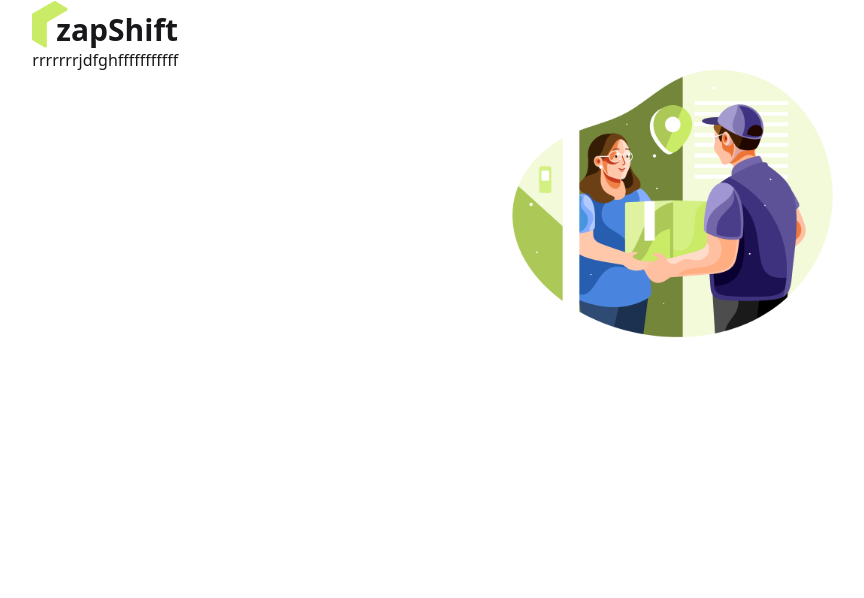
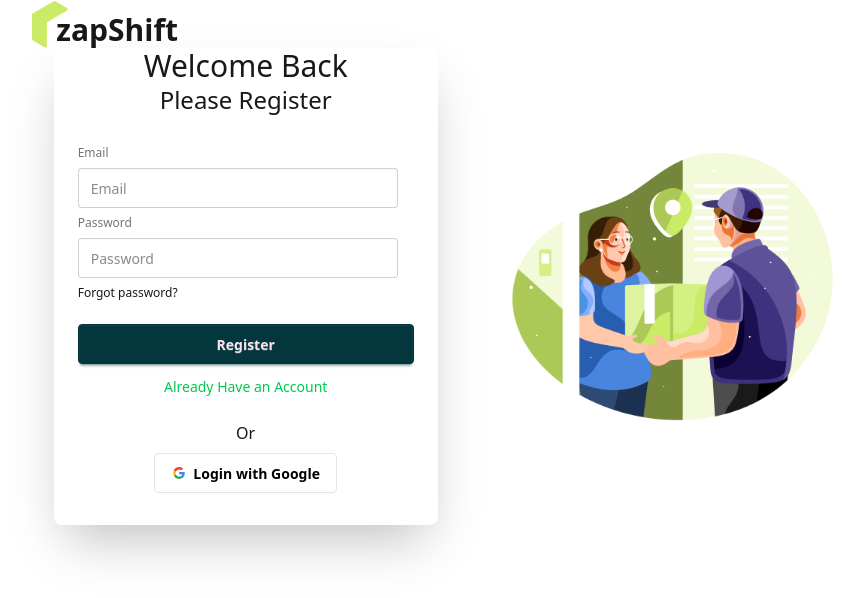
Before and after one commit to roky18/zaf-shift-clint, a React (Vite) app: page /register in a window 1280 px wide. Shown: the top 598 px of the page, without its empty margins (181-1045 px from the left). Built offline with nearby package versions, Linux system fonts and the light colour scheme.

Commit message:
2nd video 2nd

```diff
--- a/package.json
+++ b/package.json
@@ -11,6 +11,7 @@
   },
   "dependencies": {
     "@tailwindcss/vite": "^4.1.17",
+    "firebase": "^12.6.0",
     "leaflet": "^1.9.4",
     "react": "^19.0.0-rc.1",
     "react-dom": "^19.0.0-rc.1",
--- /dev/null
+++ b/src/Context/AuthContext.jsx
@@ -0,0 +1,3 @@
+import { createContext } from "react";
+
+export const AuthContext = createContext(null);
--- /dev/null
+++ b/src/Context/AuthProvider.jsx
@@ -0,0 +1,48 @@
+import React, { useEffect, useState } from "react";
+import { AuthContext } from "./AuthContext";
+
+import { auth } from "../Firebase/firebase";
+import {
+  createUserWithEmailAndPassword,
+  GoogleAuthProvider,
+  signInWithEmailAndPassword,
+  signInWithPopup,
+} from "firebase/auth";
+
+const googleProvider = new GoogleAuthProvider();
+
+const AuthProvider = ({ children }) => {
+  const [user, setUser] = useState(null);
+  const [loading, setLoading] = useState(true);
+
+  const registerUser = (email, password) => {
+    setLoading(true);
+    return createUserWithEmailAndPassword(auth, email, password);
+  };
+
+  const signUser = (email, password) => {
+    setLoading(true);
+    return signInWithEmailAndPassword(auth, email, password);
+  };
+
+  const signInGoogle = () => {
+    setLoading(true);
+    return signInWithPopup(auth, googleProvider);
+  };
+
+  // objervee user state->>>>
+
+  useEffect(() => {}, []);
+
+  const authInfo = {
+    registerUser,
+    signUser,
+    signInGoogle,
+    user,
+    loading,
+  };
+
+  return <AuthContext value={authInfo}>{children}</AuthContext>;
+};
+
+export default AuthProvider;
--- /dev/null
+++ b/src/Firebase/firebase.js
@@ -0,0 +1,21 @@
+// Import the functions you need from the SDKs you need
+import { initializeApp } from "firebase/app";
+import { getAuth } from "firebase/auth";
+// TODO: Add SDKs for Firebase products that you want to use
+// https://firebase.google.com/docs/web/setup#available-libraries
+
+// Your web app's Firebase configuration
+const firebaseConfig = {
+  apiKey: import.meta.env.VITE_apiKey,
+  authDomain: import.meta.env.VITE_authDomain,
+  projectId: import.meta.env.VITE_projectId,
+  storageBucket: import.meta.env.VITE_storageBucket,
+  messagingSenderId: import.meta.env.VITE_messagingSenderId,
+  appId: import.meta.env.VITE_appId,
+};
+
+// Initialize Firebase
+const app = initializeApp(firebaseConfig);
+
+// Initialize Firebase Authentication and get a reference to the service
+export const auth = getAuth(app);
--- /dev/null
+++ b/src/Hooks/useAuth.jsx
@@ -0,0 +1,9 @@
+import React, { use } from "react";
+import { AuthContext } from "../Context/AuthContext";
+
+const useAuth = () => {
+  const authInfo = use(AuthContext);
+  return authInfo;
+};
+
+export default useAuth;
--- a/src/Layouts/AuthLayout.jsx
+++ b/src/Layouts/AuthLayout.jsx
@@ -1,18 +1,22 @@
-import React from 'react';
-import Logo from '../Components/Logo/Logo';
-import { Outlet } from 'react-router';
-import AuthImg from '../assets/authImage.png'
+import React from "react";
+import Logo from "../Components/Logo/Logo";
+import { Outlet } from "react-router";
+import AuthImg from "../assets/authImage.png";
 
 const AuthLayout = () => {
-    return (
-        <div className='w-8/12 mx-auto'>
-            <Logo></Logo>
-            <div className='flex'>
-                <div className='flex-1'><Outlet></Outlet></div>
-                <div className='flex-1'><img src={AuthImg} alt="" /></div>
-            </div>
+  return (
+    <div className="w-8/12 mx-auto">
+      <Logo></Logo>
+      <div className="flex items-center">
+        <div className="flex-1">
+          <Outlet></Outlet>
         </div>
-    );
+        <div className="flex-1">
+          <img src={AuthImg} alt="" />
+        </div>
+      </div>
+    </div>
+  );
 };
 
 export default AuthLayout;
--- /dev/null
+++ b/src/Pages/AuthPage/GoogleLogin.jsx
@@ -0,0 +1,57 @@
+import React from "react";
+import useAuth from "../../Hooks/useAuth";
+
+const GoogleLogin = () => {
+  const { signInGoogle } = useAuth();
+
+  const hanldeGoogleSign = () => {
+    signInGoogle()
+      .then((result) => {
+        console.log(result.user);
+      })
+      .catch((error) => {
+        console.log(error);
+      });
+  };
+
+  return (
+    <div className="text-center pb-8">
+      <p className="mb-2">Or</p>
+      <button
+        onClick={hanldeGoogleSign}
+        className="btn bg-white text-black border-[#e5e5e5]"
+      >
+        <svg
+          aria-label="Google logo"
+          width="16"
+          height="16"
+          xmlns="http://www.w3.org/2000/svg"
+          viewBox="0 0 512 512"
+        >
+          <g>
+            <path d="m0 0H512V512H0" fill="#fff"></path>
+            <path
+              fill="#34a853"
+              d="M153 292c30 82 118 95 171 60h62v48A192 192 0 0190 341"
+            ></path>
+            <path
+              fill="#4285f4"
+              d="m386 400a140 175 0 0053-179H260v74h102q-7 37-38 57"
+            ></path>
+            <path
+              fill="#fbbc02"
+              d="m90 341a208 200 0 010-171l63 49q-12 37 0 73"
+            ></path>
+            <path
+              fill="#ea4335"
+              d="m153 219c22-69 116-109 179-50l55-54c-78-75-230-72-297 55"
+            ></path>
+          </g>
+        </svg>
+        Login with Google
+      </button>
+    </div>
+  );
+};
+
+export default GoogleLogin;
--- a/src/Pages/AuthPage/Login.jsx
+++ b/src/Pages/AuthPage/Login.jsx
@@ -1,11 +1,67 @@
-import React from 'react';
+import React from "react";
+import { useForm } from "react-hook-form";
+import useAuth from "../../Hooks/useAuth";
+import { Link } from "react-router";
+import GoogleLogin from "./GoogleLogin";
 
 const Login = () => {
-    return (
-        <div>
-                loggggg
-        </div>
-    );
+  const {
+    register,
+    handleSubmit,
+    formState: { errors },
+  } = useForm();
+
+  const { signUser } = useAuth();
+
+  const handleLogin = (data) => {
+    console.log(data);
+    signUser(data.email, data.password)
+      .then((result) => {
+        console.log(result.user);
+      })
+      .catch((error) => {
+        console.log(error);
+      });
+  };
+  return (
+    <div className="card bg-base-100 w-full mx-auto max-w-sm shrink-0 shadow-2xl">
+      <h3 className="text-3xl text-center">Welcome Back</h3>
+      <p className="text-2xl text-center">Please Login</p>
+
+      <form onSubmit={handleSubmit(handleLogin)} className="card-body">
+        <fieldset className="fieldset">
+          {/* email */}
+          <label className="label">Email</label>
+          <input
+            {...register("email", { required: true })}
+            type="email"
+            className="input"
+            placeholder="Email"
+          />
+          {errors.email?.type === "required" && (
+            <p className="text-red-500">Email is Required</p>
+          )}
+          {/* pass */}
+          <label className="label">Password</label>
+          <input
+            {...register("password", { required: true, minLength: 6 })}
+            type="password"
+            className="input"
+            placeholder="Password"
+          />
+          {errors.password?.type === "minLength" && (
+            <p className="text-red-500">Minimun 6 charecter.</p>
+          )}
+          <div>
+            <a className="link link-hover">Forgot password?</a>
+          </div>
+          <button className="btn btn-neutral mt-4">Login</button>
+        </fieldset>
+        <Link to="/register"><p className="text-center text-blue-500">New to Zap Shift</p></Link>
+      </form>
+      <GoogleLogin></GoogleLogin>
+    </div>
+  );
 };
 
 export default Login;
--- a/src/Pages/AuthPage/Register.jsx
+++ b/src/Pages/AuthPage/Register.jsx
@@ -1,11 +1,86 @@
-import React from 'react';
+import React from "react";
+import { useForm } from "react-hook-form";
+import useAuth from "../../Hooks/useAuth";
+import { Link } from "react-router";
+import GoogleLogin from "./GoogleLogin";
 
 const Register = () => {
-    return (
-        <div>
-            rrrrrrrjdfghfffffffffff
-        </div>
-    );
+  const {
+    register,
+    handleSubmit,
+    formState: { errors },
+  } = useForm();
+
+  const { registerUser } = useAuth();
+
+  const handleRegister = (data) => {
+    // console.log(data);
+    registerUser(data.email, data.password)
+      .then((result) => {
+        console.log(result.user);
+      })
+      .catch((error) => {
+        console.log(error);
+      });
+  };
+  return (
+    <div className="card bg-base-100 w-full mx-auto max-w-sm shrink-0 shadow-2xl">
+      <h3 className="text-3xl text-center">Welcome Back</h3>
+      <p className="text-2xl text-center">Please Register</p>
+      <form className="card-body" onSubmit={handleSubmit(handleRegister)}>
+        <fieldset className="fieldset">
+          {/* Email */}
+          <label className="label">Email</label>
+          <input
+            {...register("email", { required: true })}
+            type="email"
+            className="input"
+            placeholder="Email"
+          />
+          {errors.email?.type === "required" && (
+            <p className="text-red-500">Email is required.</p>
+          )}
+          {/* PAssword */}
+          <label className="label">Password</label>
+          <input
+            {...register("password", {
+              required: true,
+              minLength: 6,
+              pattern: /^(?=.*[A-Z])(?=.*[a-z])(?=.*\d)(?=.*[^A-Za-z0-9]).+$/,
+            })}
+            type="password"
+            className="input"
+            placeholder="Password"
+          />
+          {errors.password?.type === "required" && (
+            <p className="text-red-500">Password is Required.</p>
+          )}
+          {errors.password?.type === "minLength" && (
+            <p className="text-red-500">
+              Password must be 6 characters or Longer
+            </p>
+          )}
+
+          {errors.password?.type === "pattern" && (
+            <p className="text-red-500">
+              “Password must be 6 characters long and include at least one
+              uppercase letter, one lowercase letter, one number, and one
+              special character.”
+            </p>
+          )}
+
+          <div>
+            <a className="link link-hover">Forgot password?</a>
+          </div>
+          <button className="btn btn-secondary mt-4">Register</button>
+        </fieldset>
+        <Link to="/login">
+          <p className="text-center text-green-500">Already Have an Account</p>
+        </Link>
+      </form>
+      <GoogleLogin></GoogleLogin>
+    </div>
+  );
 };
 
 export default Register;
--- a/src/main.jsx
+++ b/src/main.jsx
@@ -4,9 +4,12 @@
 import App from "./App.jsx";
 import { RouterProvider } from "react-router";
 import { router } from "./Routes/Rowter.jsx";
+import AuthProvider from "./Context/AuthProvider.jsx";
 
 createRoot(document.getElementById("root")).render(
   <StrictMode>
-    <RouterProvider router={router} />
+    <AuthProvider>
+      <RouterProvider router={router} />
+    </AuthProvider>
   </StrictMode>
 );
```
Also changed, not shown: 2 other files (tests, documents, lock files or other folders).
